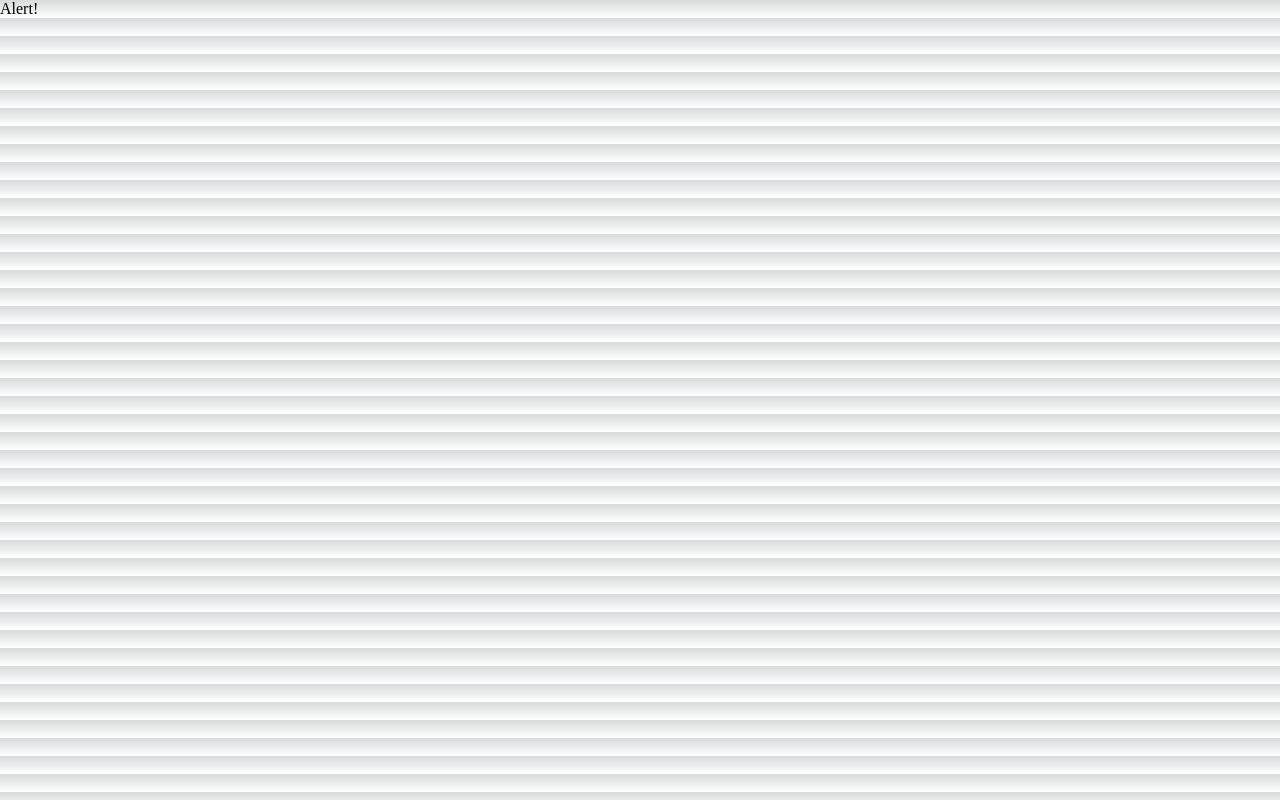
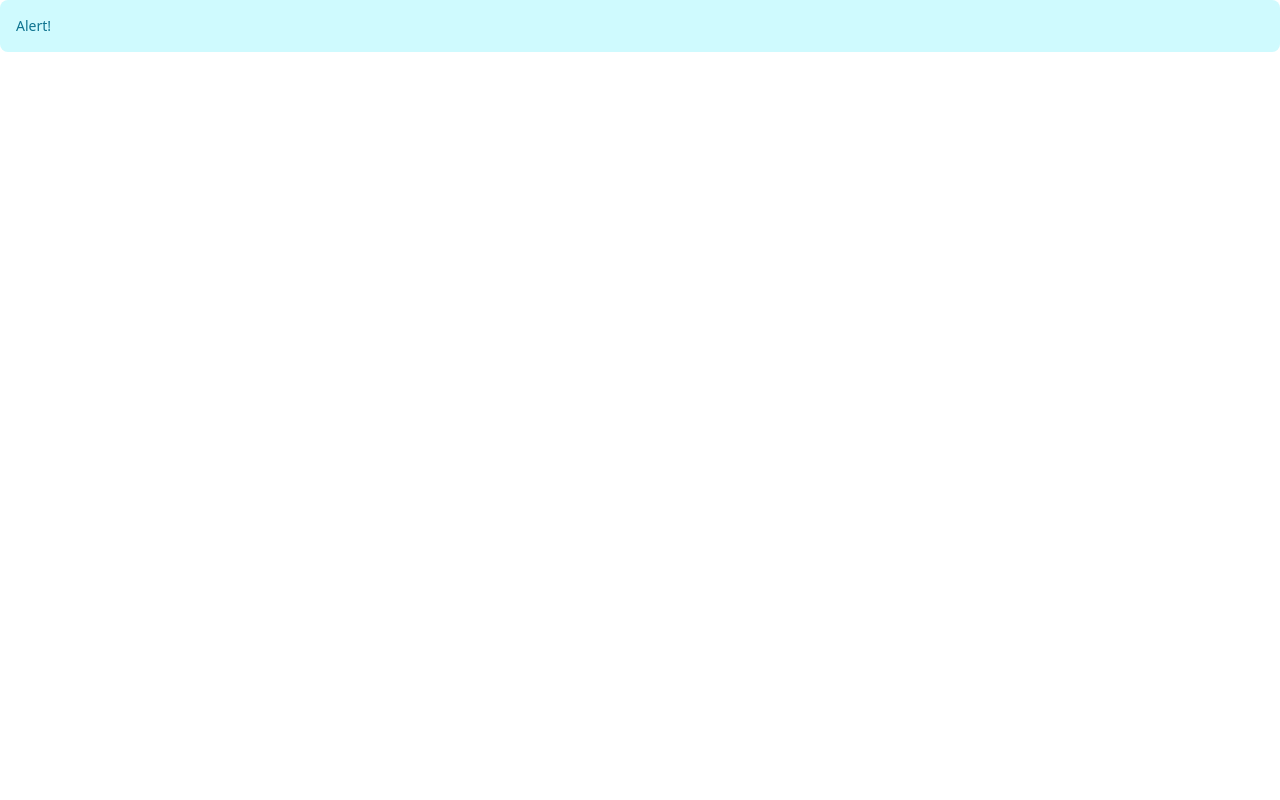
Before and after one commit to Derek-Devs/nextspellselect, a Next.js app: page / in a window 1280 px wide. Built offline with nearby package versions, Linux system fonts and the light colour scheme.

Commit message:
Initial Setup.

```diff
--- /dev/null
+++ b/postcss.config.js
@@ -0,0 +1,6 @@
+module.exports = {
+  plugins: {
+    tailwindcss: {},
+    autoprefixer: {},
+  },
+}
--- a/src/styles/globals.css
+++ b/src/styles/globals.css
@@ -1,107 +1,3 @@
-:root {
-  --max-width: 1100px;
-  --border-radius: 12px;
-  --font-mono: ui-monospace, Menlo, Monaco, 'Cascadia Mono', 'Segoe UI Mono',
-    'Roboto Mono', 'Oxygen Mono', 'Ubuntu Monospace', 'Source Code Pro',
-    'Fira Mono', 'Droid Sans Mono', 'Courier New', monospace;
-
-  --foreground-rgb: 0, 0, 0;
-  --background-start-rgb: 214, 219, 220;
-  --background-end-rgb: 255, 255, 255;
-
-  --primary-glow: conic-gradient(
-    from 180deg at 50% 50%,
-    #16abff33 0deg,
-    #0885ff33 55deg,
-    #54d6ff33 120deg,
-    #0071ff33 160deg,
-    transparent 360deg
-  );
-  --secondary-glow: radial-gradient(
-    rgba(255, 255, 255, 1),
-    rgba(255, 255, 255, 0)
-  );
-
-  --tile-start-rgb: 239, 245, 249;
-  --tile-end-rgb: 228, 232, 233;
-  --tile-border: conic-gradient(
-    #00000080,
-    #00000040,
-    #00000030,
-    #00000020,
-    #00000010,
-    #00000010,
-    #00000080
-  );
-
-  --callout-rgb: 238, 240, 241;
-  --callout-border-rgb: 172, 175, 176;
-  --card-rgb: 180, 185, 188;
-  --card-border-rgb: 131, 134, 135;
-}
-
-@media (prefers-color-scheme: dark) {
-  :root {
-    --foreground-rgb: 255, 255, 255;
-    --background-start-rgb: 0, 0, 0;
-    --background-end-rgb: 0, 0, 0;
-
-    --primary-glow: radial-gradient(rgba(1, 65, 255, 0.4), rgba(1, 65, 255, 0));
-    --secondary-glow: linear-gradient(
-      to bottom right,
-      rgba(1, 65, 255, 0),
-      rgba(1, 65, 255, 0),
-      rgba(1, 65, 255, 0.3)
-    );
-
-    --tile-start-rgb: 2, 13, 46;
-    --tile-end-rgb: 2, 5, 19;
-    --tile-border: conic-gradient(
-      #ffffff80,
-      #ffffff40,
-      #ffffff30,
-      #ffffff20,
-      #ffffff10,
-      #ffffff10,
-      #ffffff80
-    );
-
-    --callout-rgb: 20, 20, 20;
-    --callout-border-rgb: 108, 108, 108;
-    --card-rgb: 100, 100, 100;
-    --card-border-rgb: 200, 200, 200;
-  }
-}
-
-* {
-  box-sizing: border-box;
-  padding: 0;
-  margin: 0;
-}
-
-html,
-body {
-  max-width: 100vw;
-  overflow-x: hidden;
-}
-
-body {
-  color: rgb(var(--foreground-rgb));
-  background: linear-gradient(
-      to bottom,
-      transparent,
-      rgb(var(--background-end-rgb))
-    )
-    rgb(var(--background-start-rgb));
-}
-
-a {
-  color: inherit;
-  text-decoration: none;
-}
-
-@media (prefers-color-scheme: dark) {
-  html {
-    color-scheme: dark;
-  }
-}
+@tailwind base;
+@tailwind components;
+@tailwind utilities;
--- /dev/null
+++ b/tailwind.config.js
@@ -0,0 +1,14 @@
+/** @type {import('tailwindcss').Config} */
+module.exports = {
+  content: [
+    "./node_modules/flowbite-react/**/*.js",
+    "./pages/**/*.{ts,tsx}",
+    "./public/**/*.html"
+  ],
+  theme: {
+    extend: {},
+  },
+  plugins: [
+    require("flowbite/plugin")
+  ],
+}
```
Also changed, not shown: package.json (+7 -0 lines), 2 other files (tests, documents, lock files or other folders).
